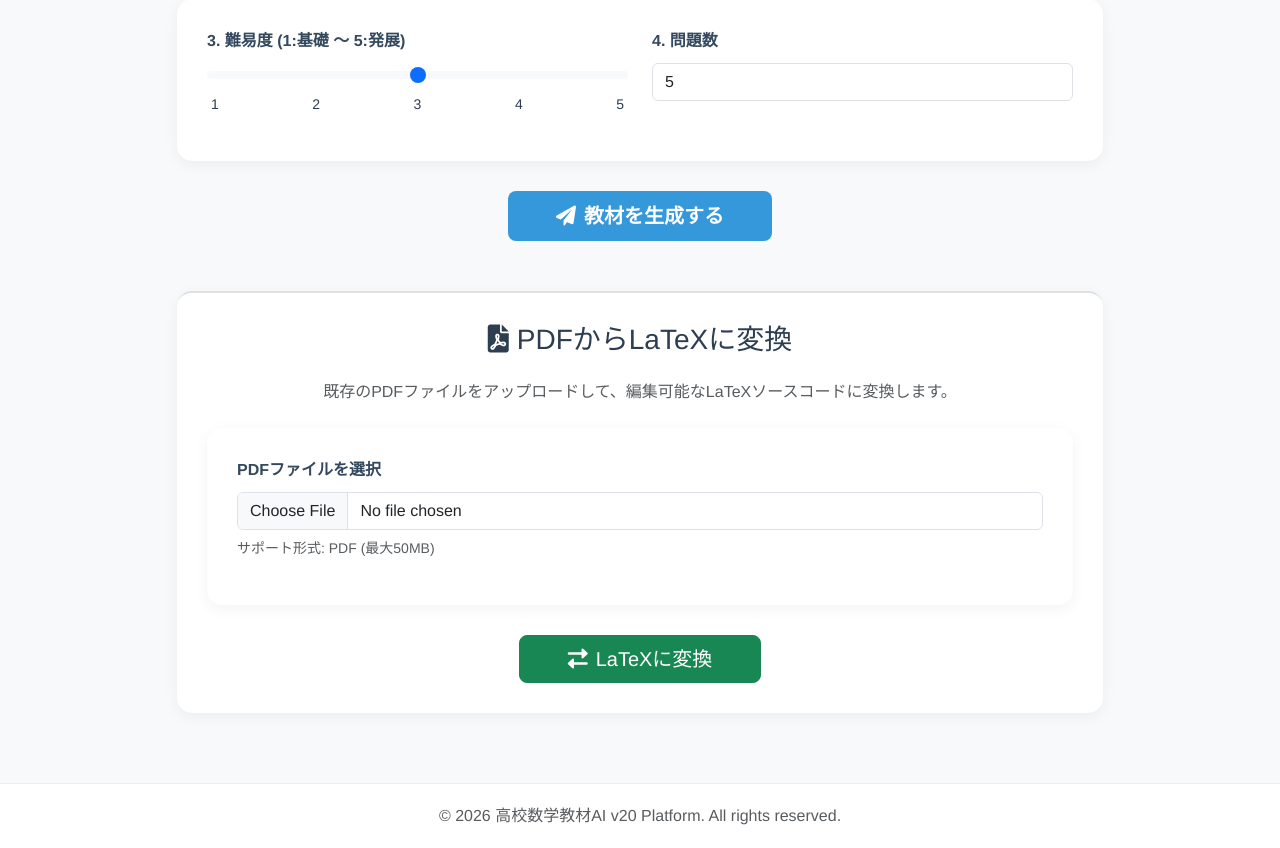
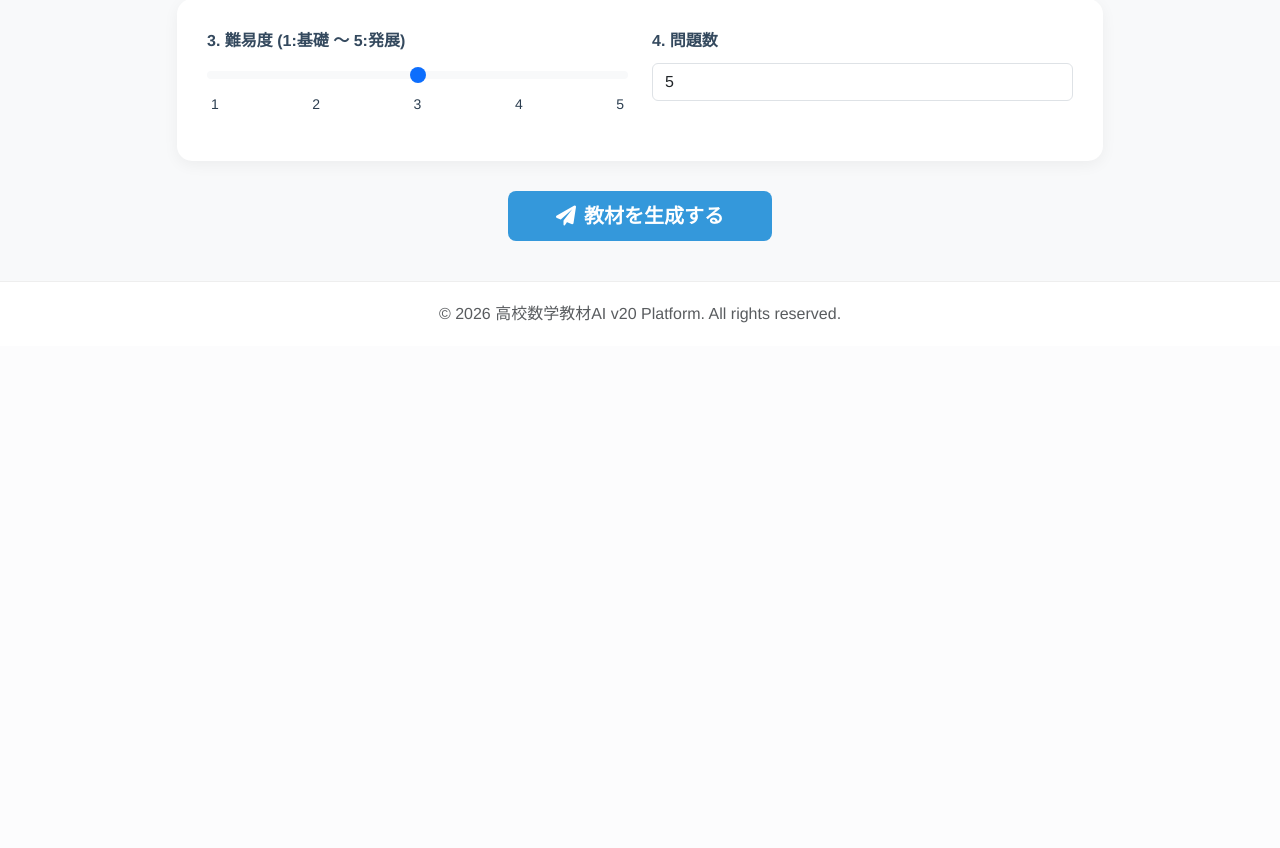
Before and after one commit to mat2002/hs-math-ai-v20, a Flask app: page / in a window 1280 px wide. Shown: the part 706-1554 px from the top of the page. After the commit the page ends 1029 px from the top, so only its background shows below. Run offline with Flask 3, Linux system fonts and the light colour scheme; a user stored in the database is signed in.

Commit message:
revert: Remove PDF to LaTeX conversion feature

```diff
--- a/web/app.py
+++ b/web/app.py
@@ -2,17 +2,14 @@ import os
 import sys
 import random
 import sqlite3
-import tempfile
 from flask import Flask, render_template, request, send_file, redirect, url_for, flash
 from flask_login import LoginManager, login_user, logout_user, login_required, current_user
-from werkzeug.utils import secure_filename
 
 # プロジェクトルートをパスに追加
 sys.path.append(os.path.dirname(os.path.dirname(os.path.abspath(__file__))))
 
 from ai.problem_generator import generate_problem
 from ai.textbook_writer import write_textbook_chapter
-from ai.pdf_analyzer import analyze_pdf_and_generate_latex
 from generator.worksheet_generator import generate_worksheet_pdf
 from generator.textbook_generator import generate_textbook_pdf
 from generator.mock_exam_generator import generate_mock_exam_pdf
@@ -174,49 +171,5 @@ def generate():
     else:
         return "PDFの生成に失敗しました。", 500
 
-@app.route('/convert', methods=['POST'])
-@login_required
-def convert():
-    # PDFファイルのアップロード処理
-    if 'pdf_file' not in request.files:
-        return "PDFファイルが選択されていません。", 400
-
-    pdf_file = request.files['pdf_file']
-    if pdf_file.filename == '':
-        return "PDFファイルが選択されていません。", 400
-
-    if not pdf_file.filename.lower().endswith('.pdf'):
-        return "PDFファイルのみサポートしています。", 400
-
-    # 一時ファイルにPDFを保存
-    with tempfile.NamedTemporaryFile(delete=False, suffix='.pdf') as tmp_file:
-        pdf_file.save(tmp_file.name)
-        tmp_pdf_path = tmp_file.name
-
-    try:
-        # PDFを解析してLaTeXコードを生成
-        latex_code = analyze_pdf_and_generate_latex(tmp_pdf_path)
-
-        # LaTeXコードを一時ファイルに保存
-        with tempfile.NamedTemporaryFile(mode='w', delete=False, suffix='.tex', encoding='utf-8') as tex_file:
-            tex_file.write(latex_code)
-            tex_path = tex_file.name
-
-        # ダウンロード用のファイル名を生成
-        safe_filename = f"converted_{random.randint(1000,9999)}.tex"
-
-        # ファイルをダウンロードして返す
-        response = send_file(tex_path, as_attachment=True)
-        response.headers["Content-Disposition"] = f"attachment; filename={safe_filename}"
-        return response
-
-    except Exception as e:
-        return f"エラーが発生しました: {str(e)}", 500
-
-    finally:
-        # 一時ファイルをクリーンアップ
-        if os.path.exists(tmp_pdf_path):
-            os.remove(tmp_pdf_path)
-
 if __name__ == '__main__':
     app.run(host='0.0.0.0', port=5000)
--- a/web/templates/index.html
+++ b/web/templates/index.html
@@ -38,10 +38,6 @@
         color: var(--accent-color);
     }
     #progress-container {
-        display: none;
-        margin-top: 30px;
-    }
-    #convert-progress-container {
         display: none;
         margin-top: 30px;
     }
@@ -160,38 +156,6 @@
             </div>
             <p class="text-muted small">AIが問題を考案し、LaTeXでPDFを構築しています。これには1〜2分かかる場合があります。</p>
         </div>
-
-        <!-- PDF変換セクション -->
-        <div class="form-section" style="margin-top: 50px; border-top: 2px solid #e0e0e0; padding-top: 30px;">
-            <h3 class="mb-4 text-center"><i class="fas fa-file-pdf me-2"></i>PDFからLaTeXに変換</h3>
-            <p class="text-center text-muted mb-4">既存のPDFファイルをアップロードして、編集可能なLaTeXソースコードに変換します。</p>
-
-            <form id="pdf-convert-form">
-                <div class="form-section">
-                    <label class="form-label">PDFファイルを選択</label>
-                    <div class="mb-3">
-                        <input type="file" class="form-control" id="pdf-file" name="pdf_file" accept=".pdf" required>
-                        <small class="text-muted d-block mt-2">サポート形式: PDF (最大50MB)</small>
-                    </div>
-                </div>
-
-                <div class="text-center">
-                    <button type="submit" class="btn btn-success btn-lg px-5" id="convert-btn">
-                        <i class="fas fa-cog fa-spin me-2 d-none" id="convert-spinner"></i>
-                        <i class="fas fa-exchange-alt me-2" id="exchange-icon"></i>LaTeXに変換
-                    </button>
-                </div>
-            </form>
-
-            <!-- 変換プログレスバー -->
-            <div id="convert-progress-container" class="form-section text-center" style="display: none; margin-top: 30px;">
-                <h5 id="convert-progress-status" class="mb-3">PDFを解析中...</h5>
-                <div class="progress mb-3" style="height: 25px;">
-                    <div id="convert-progress-bar" class="progress-bar progress-bar-striped progress-bar-animated" role="progressbar" style="width: 0%;">0%</div>
-                </div>
-                <p class="text-muted small">AIがPDFの内容を解析し、LaTeXコードを生成しています。これには1〜3分かかる場合があります。</p>
-            </div>
-        </div>
     </div>
 </div>
 {% endblock %}
@@ -237,72 +201,6 @@
                 option.textContent = topic;
                 topicSelect.appendChild(option);
             });
-        }
-    });
-
-    // PDF変換リクエスト処理
-    document.getElementById('pdf-convert-form').addEventListener('submit', async (e) => {
-        e.preventDefault();
-
-        const btn = document.getElementById('convert-btn');
-        const spinner = document.getElementById('convert-spinner');
-        const exchangeIcon = document.getElementById('exchange-icon');
-        const progressContainer = document.getElementById('convert-progress-container');
-        const progressBar = document.getElementById('convert-progress-bar');
-        const progressStatus = document.getElementById('convert-progress-status');
-
-        btn.disabled = true;
-        spinner.classList.remove('d-none');
-        exchangeIcon.classList.add('d-none');
-        progressContainer.style.display = 'block';
-
-        let progress = 0;
-        const interval = setInterval(() => {
-            if (progress < 90) {
-                progress += Math.random() * 5;
-                if (progress > 90) progress = 90;
-                progressBar.style.width = `${Math.round(progress)}%`;
-                progressBar.textContent = `${Math.round(progress)}%`;
-
-                if (progress < 30) progressStatus.textContent = "PDFを読み込み中...";
-                else if (progress < 60) progressStatus.textContent = "ページを画像に変換中...";
-                else progressStatus.textContent = "AIがLaTeXコードを生成中...";
-            }
-        }, 2000);
-
-        try {
-            const formData = new FormData(e.target);
-            const response = await fetch('/convert', {
-                method: 'POST',
-                body: formData
-            });
-
-            if (response.ok) {
-                clearInterval(interval);
-                progressBar.style.width = '100%';
-                progressBar.textContent = '100%';
-                progressStatus.textContent = "変換完了！ダウンロードを開始します。";
-
-                const blob = await response.blob();
-                const url = window.URL.createObjectURL(blob);
-                const a = document.createElement('a');
-                a.href = url;
-                const filename = response.headers.get('Content-Disposition')?.split('filename=')[1] || 'converted.tex';
-                a.download = filename.replace(/"/g, '');
-                document.body.appendChild(a);
-                a.click();
-                a.remove();
-            } else {
-                const errorText = await response.text();
-                throw new Error(errorText || '変換に失敗しました。');
-            }
-        } catch (error) {
-            clearInterval(interval);
-            alert(error.message);
-        } finally {
-            btn.disabled = false;
-            spinner.classList.add('d-none');
-            exchangeIcon.classList.remove('d-none');
         }
     });
 
```
Also changed, not shown: ai/pdf_analyzer.py (deleted, +0 -69 lines).
